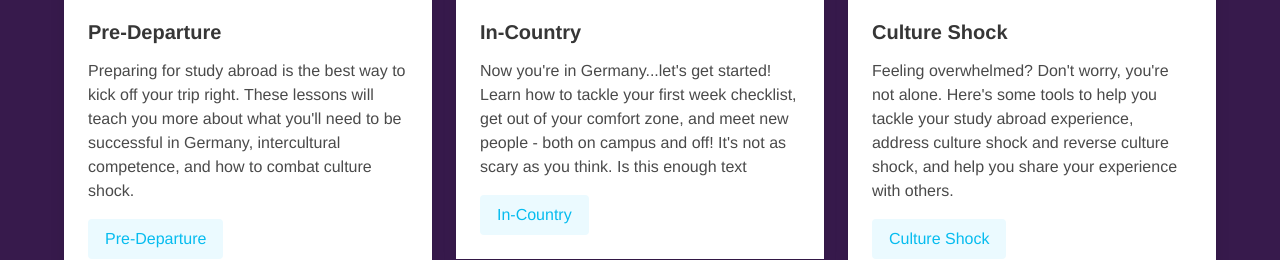
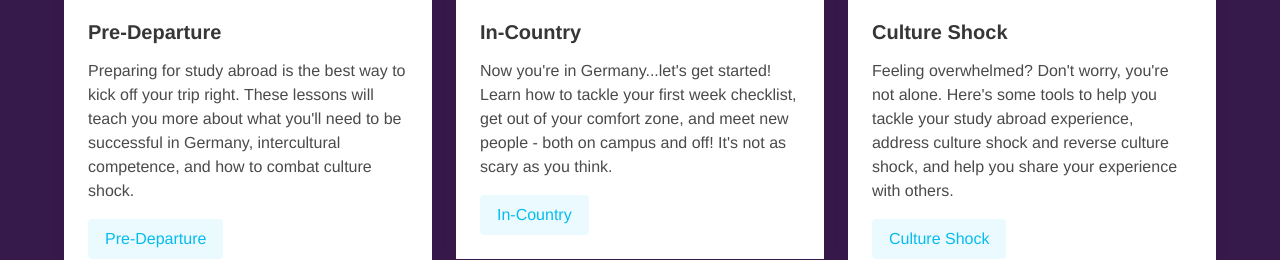
Before and after one commit to roseharris/study-abroad, a website: page index.html in a window 1280 px wide. Shown: the part 1098-1358 px from the top of the page. Drawn offline with Linux system fonts and the light colour scheme.

```diff
--- a/index.html
+++ b/index.html
@@ -94,7 +94,7 @@
               <div class="card-content">
                 <div class="content">
                   <h4>In-Country</h4>
-                  <p>Now you're in Germany...let's get started! Learn how to tackle your first week checklist, get out of your comfort zone, and meet new people - both on campus and off! It's not as scary as you think. Is this enough text</p>
+                  <p>Now you're in Germany...let's get started! Learn how to tackle your first week checklist, get out of your comfort zone, and meet new people - both on campus and off! It's not as scary as you think.</p>
                   <span class="button is-link modal-button is-light" data-target="modal-card"><a href="/in-country.html">In-Country</a></span>
                 </div>
               </div>
```
